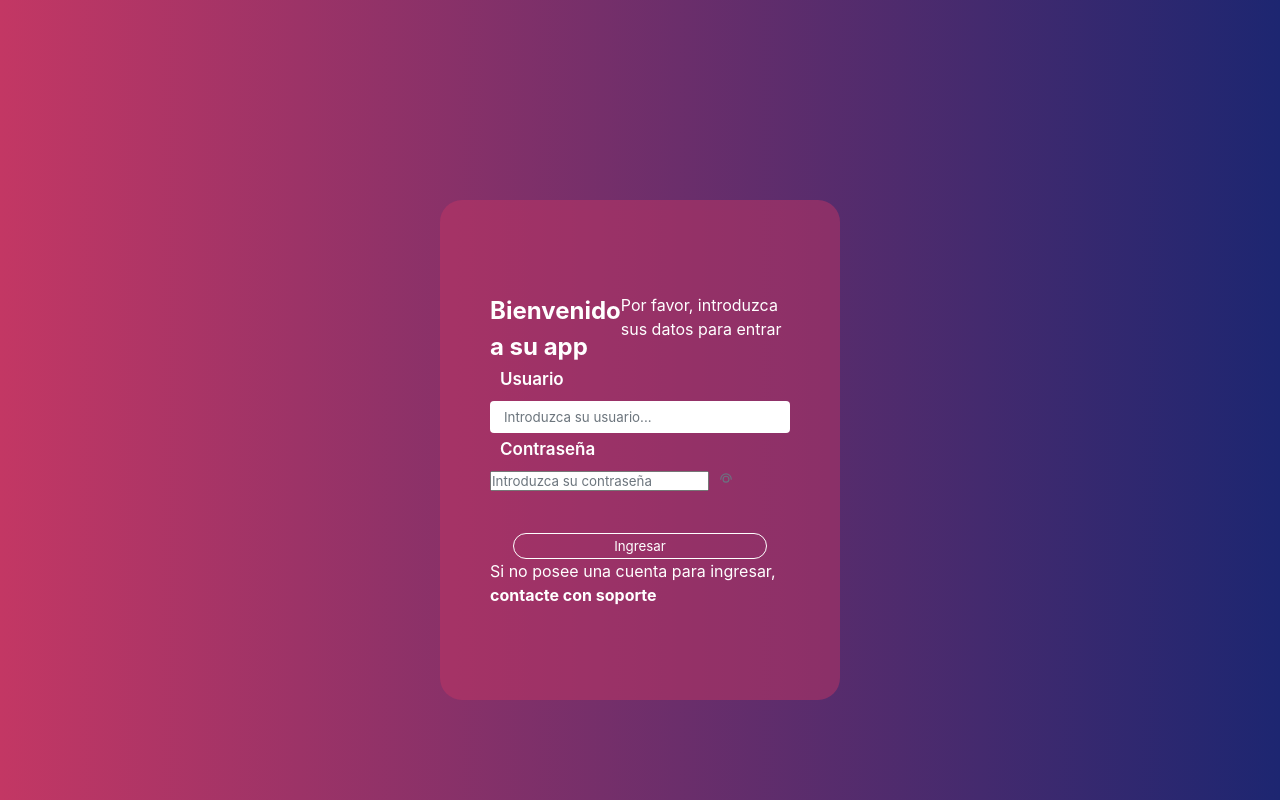
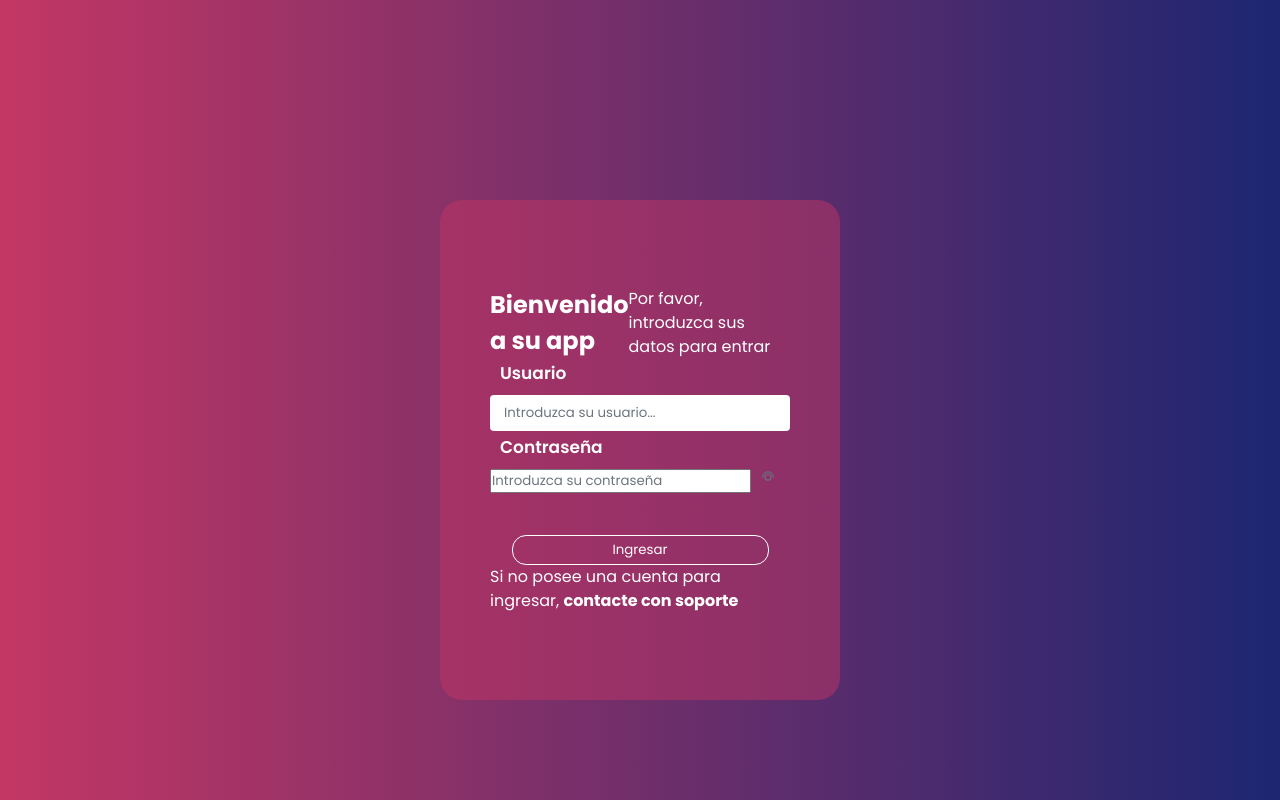
Before and after one commit to hennyfeliz/students-management, a React (Vite) app in the folder front/: page / in a window 1280 px wide. Built offline with nearby package versions, Linux system fonts and the light colour scheme.

Commit message:
default font changes

```diff
--- a/front/src/index.css
+++ b/front/src/index.css
@@ -1,7 +1,7 @@
 :root {
-  font-family: "Courier New", Courier, monospace;
+  /* font-family: "Courier New", Courier, monospace; */
 }
 
 * {
-  font-family: Inter, "Courier New", Courier, monospace;
+  /* font-family: Inter, "Courier New", Courier, monospace; */
 }
```
